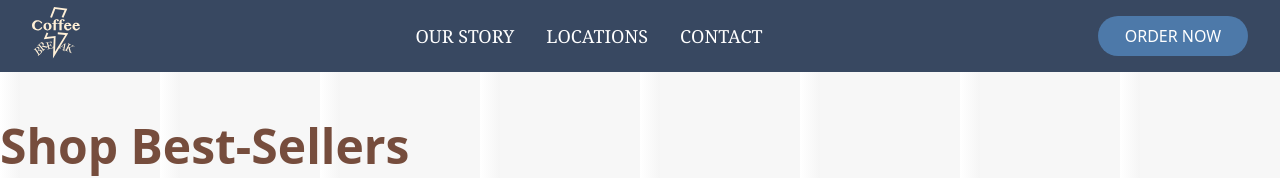
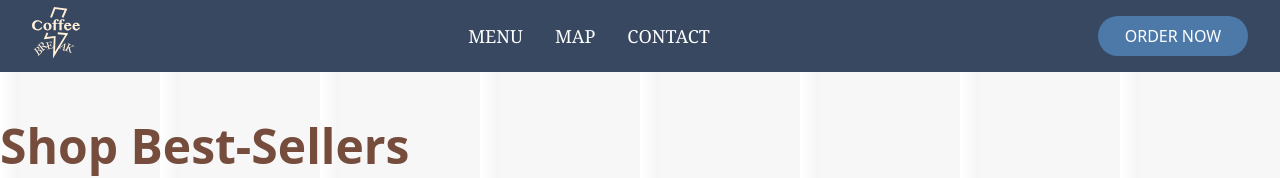
Before and after one commit to Zuae434/Cafe-Special, a React (Vite) app: page / in a window 1280 px wide. Shown: the top 178 px of the page. Built offline with nearby package versions, Linux system fonts and the light colour scheme.

Commit message:
Change nav bar item names

```diff
--- a/src/pages/components/header.tsx
+++ b/src/pages/components/header.tsx
@@ -78,13 +78,13 @@ const Header = () => {
               to="/Story"
               className="hover:underline underline-offset-[6px] decoration-2 hover:text-[#4D79A9] transition-all duration-150 ease-in"
             >
-              OUR STORY
+              MENU
             </Link>
             <Link
               to="/Locations"
               className="hover:underline underline-offset-[6px] decoration-2 hover:text-[#4D79A9] transition-all duration-150 ease-in"
             >
-              LOCATIONS
+              MAP
             </Link>
             <Link
               to="/Contact"
@@ -111,12 +111,7 @@ const Header = () => {
             onClick={() => setOpen((v) => !v)}
             className="md:hidden inline-flex items-center justify-center rounded-md p-2 focus:outline-none focus:ring-2 focus:ring-offset-2 focus:ring-[#D1D3D4]"
           >
-            <svg
-              xmlns="http://www.w3.org/2000/svg"
-              viewBox="0 0 24 24"
-              className="h-7 w-7"
-              fill="currentColor"
-            >
+            <svg xmlns="http://www.w3.org/2000/svg" viewBox="0 0 24 24" className="h-7 w-7" fill="currentColor">
               {open ? (
                 <path
                   fillRule="evenodd"
@@ -124,12 +119,7 @@ const Header = () => {
                   clipRule="evenodd"
                 />
               ) : (
-                <path
-                  d="M3 6h18M3 12h18M3 18h18"
-                  stroke="currentColor"
-                  strokeWidth="2"
-                  strokeLinecap="round"
-                />
+                <path d="M3 6h18M3 12h18M3 18h18" stroke="currentColor" strokeWidth="2" strokeLinecap="round" />
               )}
             </svg>
           </button>
@@ -139,9 +129,7 @@ const Header = () => {
       {/* Mobile slide-down panel */}
       <div
         className={`md:hidden absolute left-0 right-0 top-[72px] origin-top transform bg-[#2E3F59]/95 text-white shadow-md transition-all duration-200 ${
-          open
-            ? "scale-y-100 opacity-100"
-            : "scale-y-0 opacity-0 pointer-events-none"
+          open ? "scale-y-100 opacity-100" : "scale-y-0 opacity-0 pointer-events-none"
         }`}
       >
         <div className="mx-auto max-w-screen-xl px-4 py-4 space-y-2">
```
